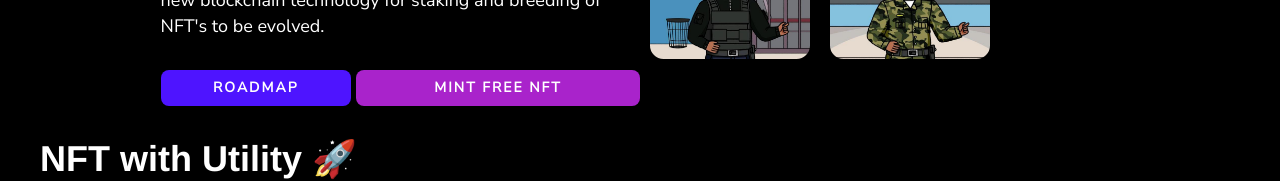
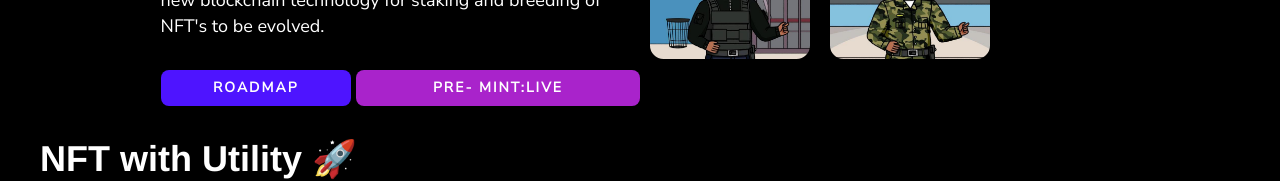
Before and after one commit to poisendev91/MetaCops911, a React (Create React App) app: page / in a window 1280 px wide. Shown: the part 266-447 px from the top of the page. Built offline with nearby package versions, Linux system fonts and the light colour scheme; no server answers; a web font is replaced by a local one; what @mui/core, @project-serum/anchor would draw is missing.

Commit message:
Update Hero.js

```diff
--- a/src/components/Hero/Hero.js
+++ b/src/components/Hero/Hero.js
@@ -39,7 +39,7 @@ const Hero = () => {
                 Roadmap
                 </Link>
                                     <Link className="hero_btn2" to="/mint" activeStyle={{ fontWeight: "bold" }}>
-                Mint Free NFT
+                Pre- Mint:Live
                 </Link>
                                 </div>
                             </div>
```
